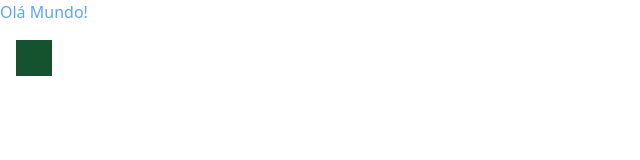
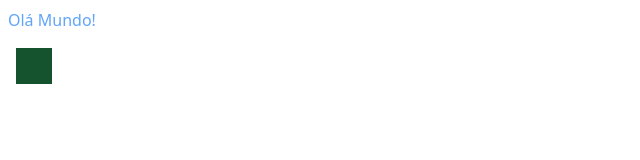
Before and after one commit to treinaweb/Tailwind-Primeiros-Passos, a website: page index.html in a window 1280 px wide. Shown: the whole page, without its empty margins (0-640 px from the left). Drawn offline with nearby package versions, Linux system fonts and the light colour scheme; files that its build step writes are made by us from their sources.

```diff
--- a/index.html
+++ b/index.html
@@ -8,7 +8,7 @@
     <link rel="stylesheet" href="dist/build.css">
 </head>
 <body>
-    <h1 class="text-blue-400">Olá Mundo!</h1>
+    <h1 class="text-blue-400 m-2">Olá Mundo!</h1>
     <div class="h-9 w-9 bg-green-900 m-4"></div>
 </body>
 </html>
```
